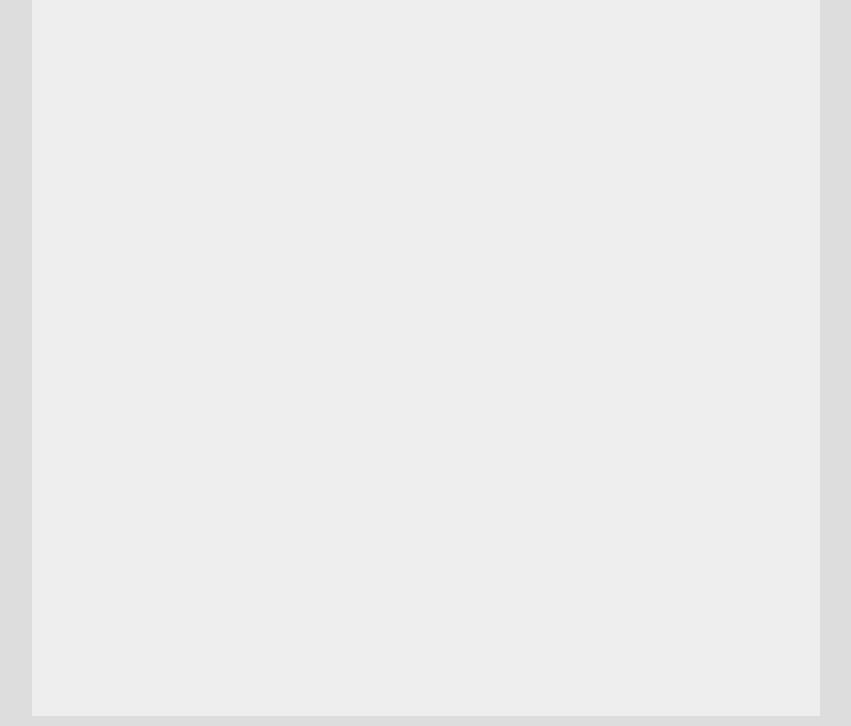
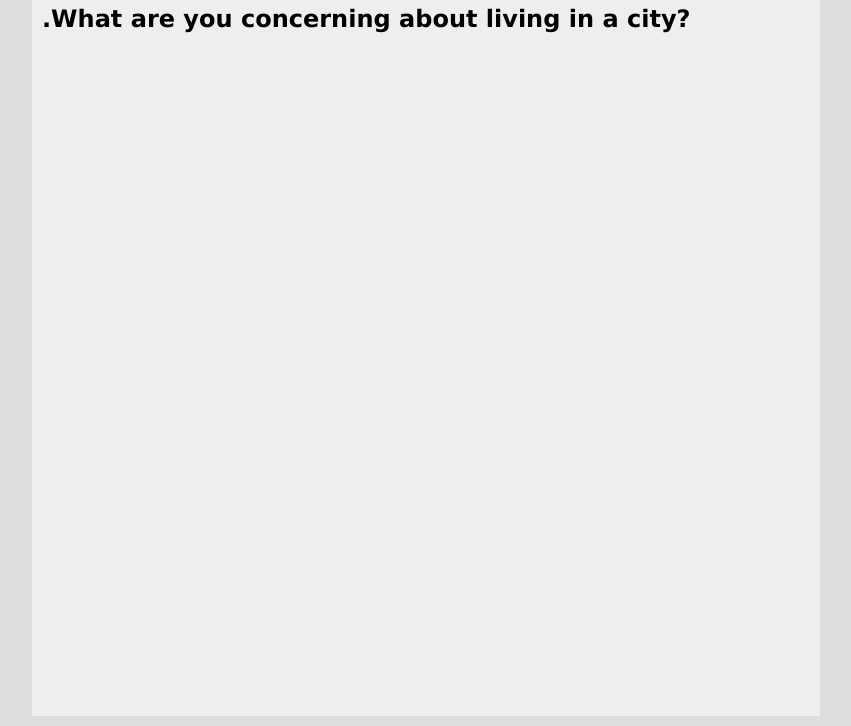
Before and after one commit to chenye0/Relocation-viz, a plain HTML site: page index.html in a window 1280 px wide. Shown: the part 74-800 px from the top of the page, without its empty margins (214-1065 px from the left). Drawn offline with Linux system fonts and the light colour scheme.

Commit message:
second commit

```diff
--- a/index.html
+++ b/index.html
@@ -28,6 +28,7 @@
 <body>
 
 	<h1>.Welcome to Relocation Visualization</h1>
+	<h2>.What are you concerning about living in a city?</h2>
 
 
 
```
